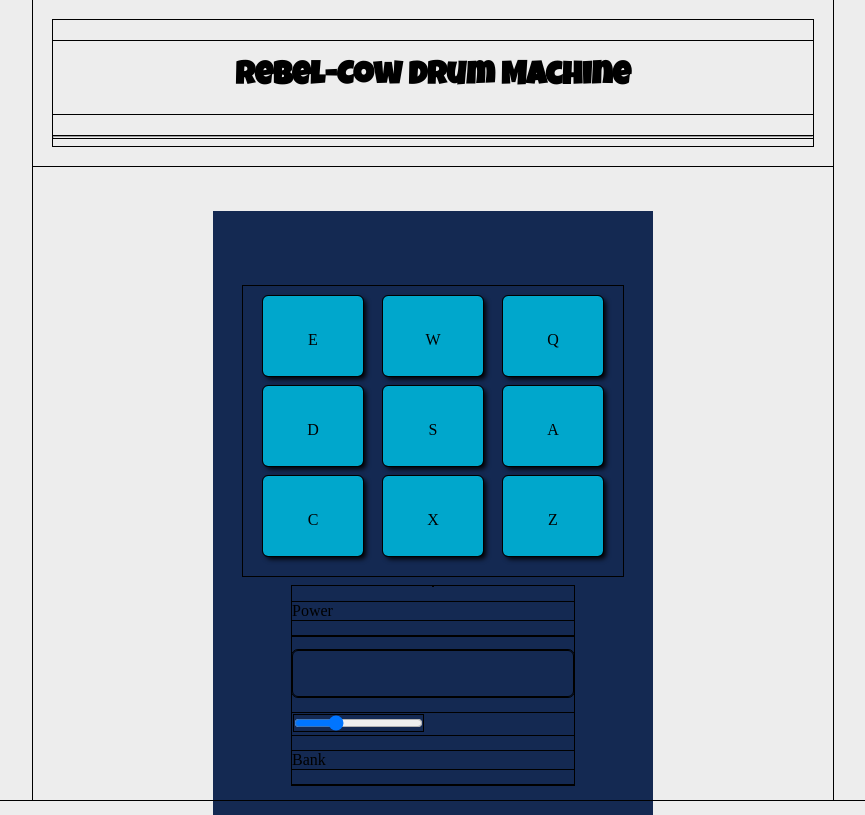
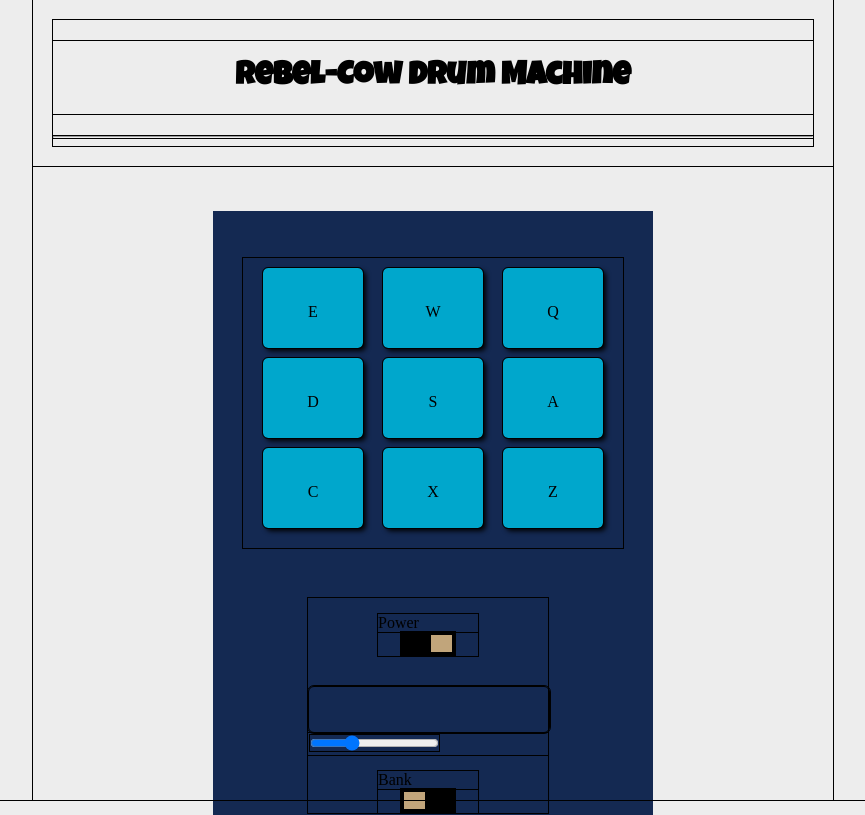
Before and after one commit to TLanetteRose/Drum-Machine-TLP, a React (Create React App) app: page / in a window 1280 px wide. Shown: the top 815 px of the page, without its empty margins (207-1072 px from the left). Built offline with nearby package versions, Linux system fonts and the light colour scheme.

Commit message:
Updates
Signed-off-by: T. Lanette <TLPollard4516@gmail.com>

```diff
--- a/src/App.css
+++ b/src/App.css
@@ -30,13 +30,13 @@
 }
 
 .drum-display {
-  width: 250px;
+  width: 240px;
   background-color: var(--color-deep-navy-blue);
   height: 5px;
   color: var(--color-matte-gold);
   text-transform: uppercase;
   font-weight: 700;
-  padding: 20px 15px;
+  padding: 20px 0px;
   text-align: center;
   border-radius: 6px;
   margin-top: 30px;
@@ -52,5 +52,43 @@
 }
 
 .control-container {
+  width: 240px;
+  height: 100px * 3 + 32;
+  display: inline-block;
+  margin: 40px 20px 0 10px;
+  vertical-align: top;
+}
 
+.control {
+  width: 100px;
+  margin: auto;
 }
+
+p {
+  margin-bottom: 0;
+}
+
+.select {
+  @extend .outer-select;
+}
+.inner {
+  @extend .inner-select;
+}
+
+.select {
+  margin: auto;
+  border: 1px solid black;
+  width: 50px;
+  height: 20px;
+  padding: 1px;
+  background-color: black;
+}
+
+.inner {
+  width: 23px;
+  height: 19px;
+  background: var(--color-matte-gold);
+  border: 1px solid black;
+  box-sizing: border-box;
+  cursor: pointer;
+}
--- a/src/App.js
+++ b/src/App.js
@@ -6,9 +6,7 @@ import Container from 'react-bootstrap/Container';
 import {Header} from '../src/components/Header';
 import {Footer} from '../src/components/Footer';
 import DrumPad from '../src/components/DrumPad';
-import logo from './components/images/tribalrebelcowlogo.png';
 
-import Image from 'react-bootstrap/Image';
 
 
 
@@ -207,11 +205,6 @@ export default class App extends Component {
         <div id="drum-machine" className="drum">
           <PadBank power={this.state.power}
             updateDisplay={this.displayClipName} clipVolume={this.state.sliderVal} currentPadBank={this.state.currentPadBank} />
-          <div className="drum-logo">
-            <div className="logo-image">
-
-            </div>
-          </div>
           <div className="control-container">
             <div className="control">
               <p>Power</p>
@@ -219,7 +212,7 @@ export default class App extends Component {
                 <div style={powerSlider} className="inner" />
               </div>
             </div>
-            <p id="display" class="drum-display">
+            <p id="display" className="drum-display">
               {this.state.display}
             </p>
             <div className="volume-slider">
```
Also changed, not shown: src/components/DrumMachine.jsx (added), src/components/LogoImage.jsx (added).
